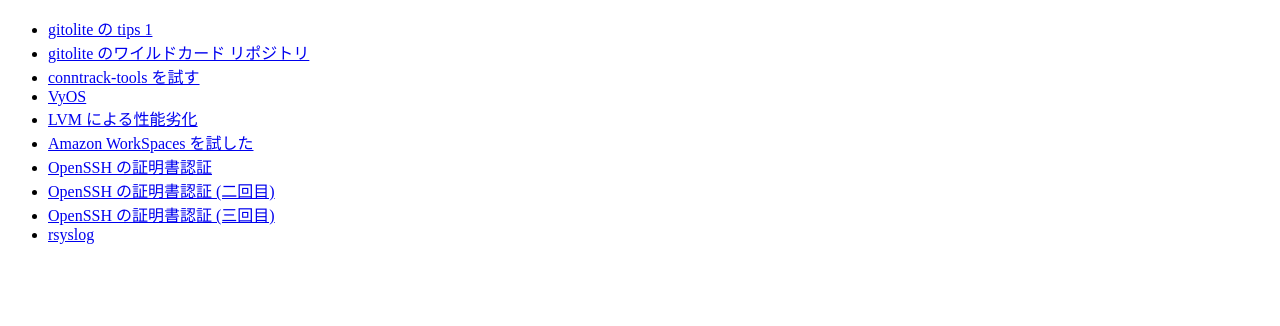
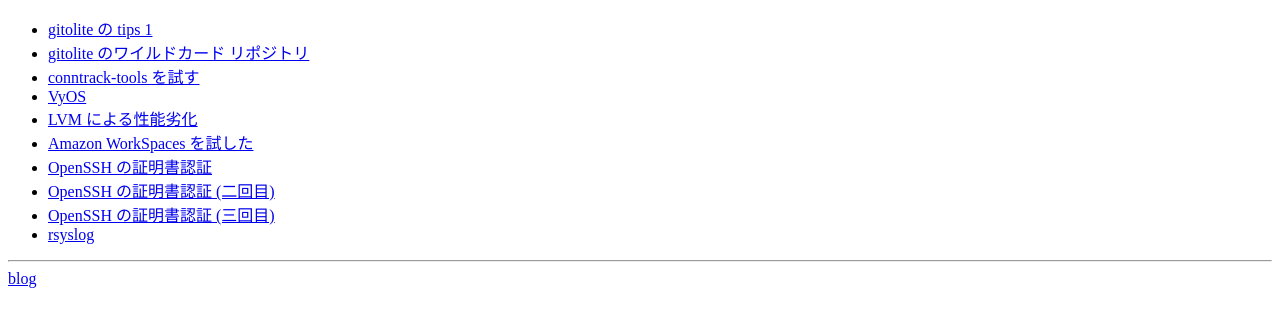
Before and after one commit to ogata/ogata.github.io, a plain HTML site: page index.html in a window 1280 px wide. Drawn offline with Linux system fonts and the light colour scheme.

Commit message:
Add a link to blog.livedoor.jp

```diff
--- a/index.html
+++ b/index.html
@@ -15,5 +15,7 @@
 <li><a href='SSH/AuthorizedPrincipalsCommand.html'>OpenSSH の証明書認証 (三回目)</a>
 <li><a href='rsyslog/rsyslog1.html'>rsyslog</a>
 </ul>
+<hr />
+<a href='http://blog.livedoor.jp/aspplus/'>blog</a>
 </body>
 </html>
```
